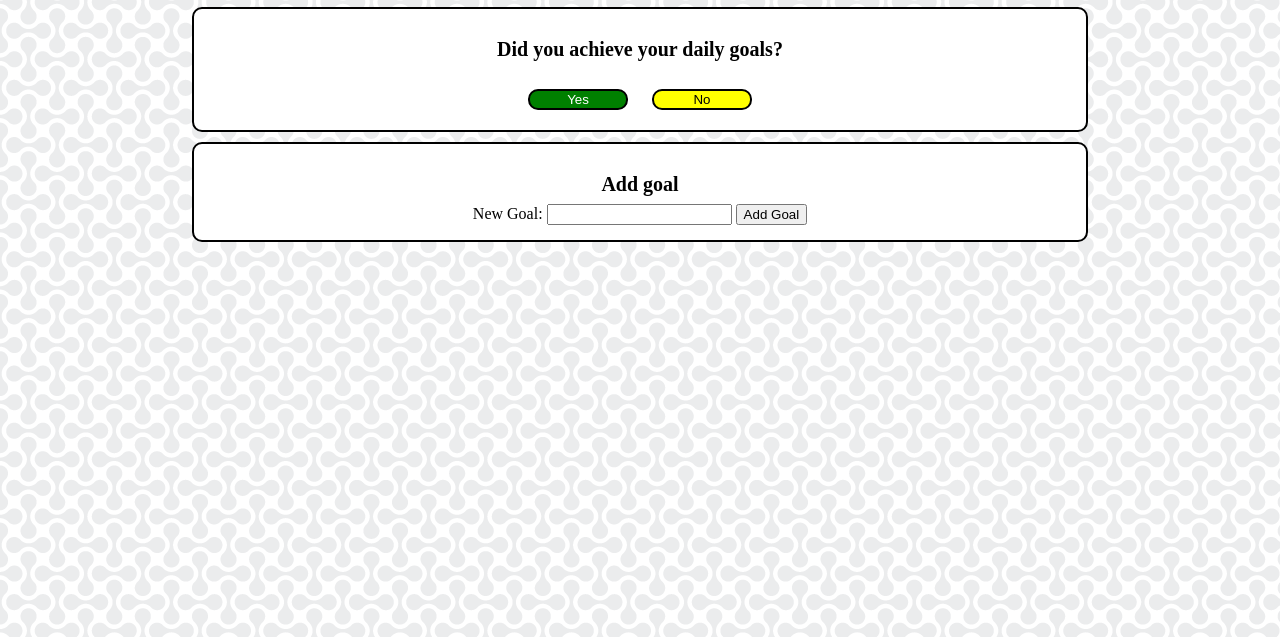
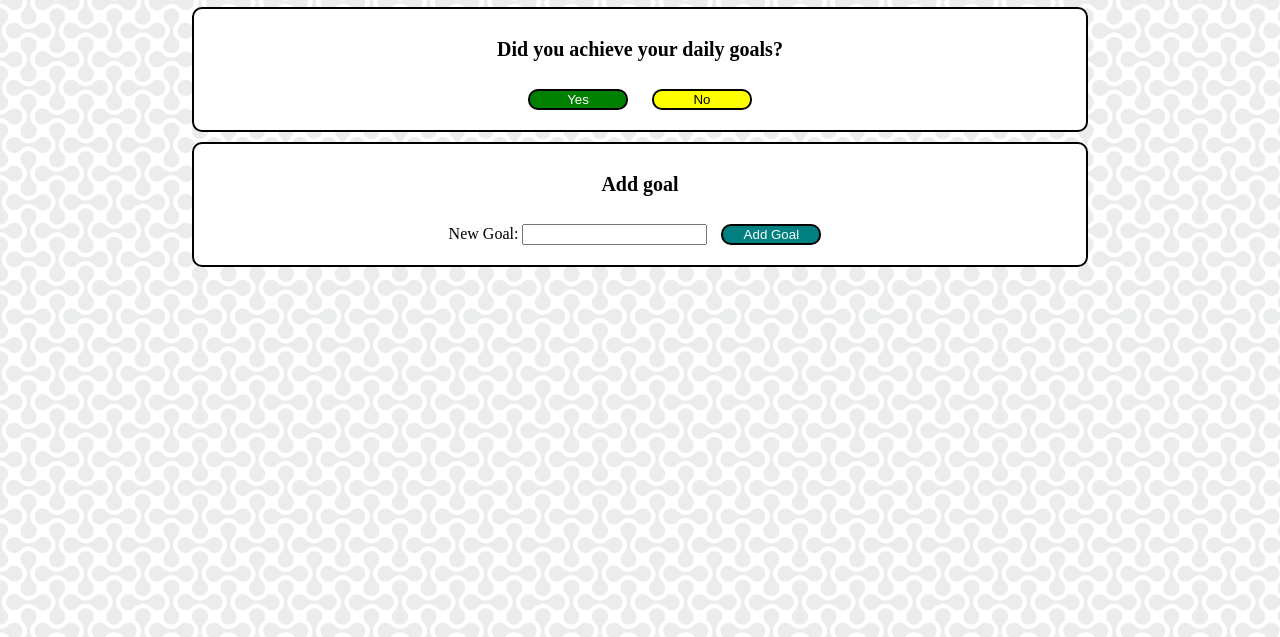
Before and after one commit to pitekcharles/goallist, a plain HTML site: page index.html in a window 1280 px wide. Shown: the part 163-800 px from the top of the page. Drawn offline with nearby package versions, Linux system fonts and the light colour scheme.

Commit message:
changed the style on the add goal button

```diff
--- a/index.html
+++ b/index.html
@@ -31,7 +31,7 @@
             <form>
                 <label for="newGoal">New Goal: </label>
                 <input type="text" id="newGoal" name="newGoal">
-                <input type="submit" value="Add Goal">
+                <button id="addGoal">Add Goal</button>
             </form>
         </section>
 
--- a/resources/css/main.css
+++ b/resources/css/main.css
@@ -39,6 +39,7 @@ main button {
     border: 2px solid black;
     border-radius: 10px;
     color: white;
+    background-color: teal;
 }
 
 main #yesButton {
@@ -77,7 +78,7 @@ main .addGoal {
     margin: 10px auto;
     padding-top: 30px;
     background-color: white;
-    height: 100px;
+    /* height: 100px; */
     padding: auto 0;
 }
 
```
